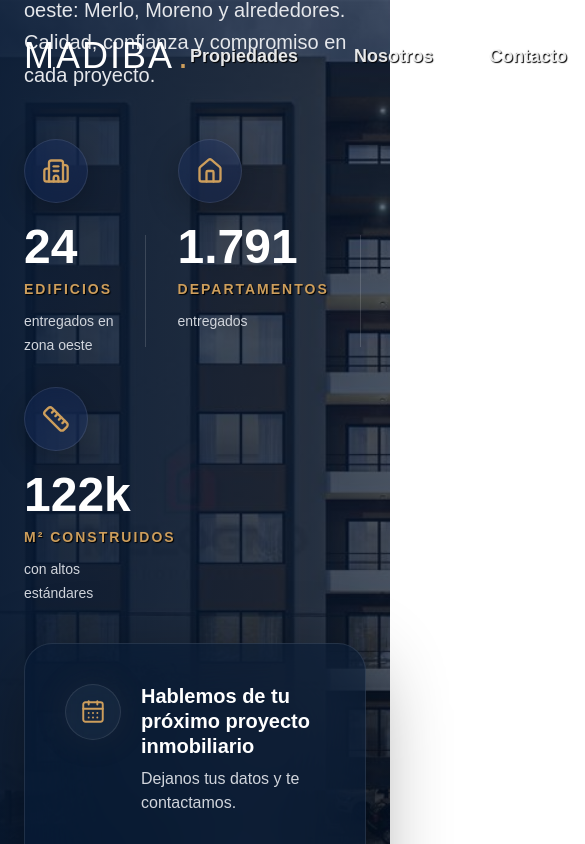
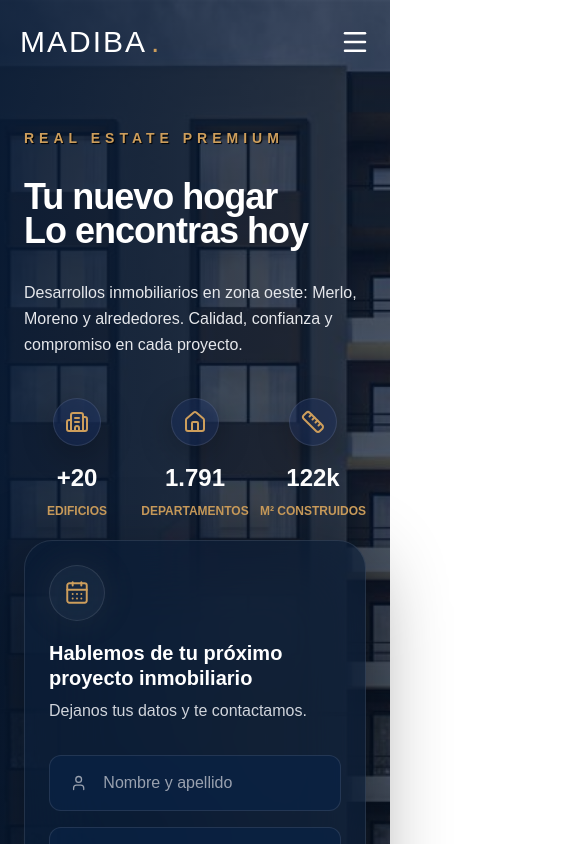
Before and after one commit to gasucar/madiba, a Next.js app in the folder apps/web/: page / in a window 390 px wide. Shown: the top 844 px of the page, 585 px wide, since content can reach past the window. Built offline with nearby package versions, Linux system fonts and the light colour scheme.

Commit message:
feat(hero): add responsive hero, stats animations and lead form UI

```diff
--- a/apps/web/src/components/ui/container.tsx
+++ b/apps/web/src/components/ui/container.tsx
@@ -4,7 +4,17 @@ export default function Container({
   children: React.ReactNode
 }) {
   return (
-    <div className="max-w-7xl mx-auto px-6">
+    <div
+      className="
+      mx-auto
+      w-full
+      max-w-360
+
+      px-5
+      sm:px-6
+      lg:px-8
+      "
+    >
       {children}
     </div>
   )
--- a/apps/web/src/features/hero/components/hero-content.tsx
+++ b/apps/web/src/features/hero/components/hero-content.tsx
@@ -9,14 +9,14 @@ export default function HeroContent() {
           Real Estate Premium
         </span>
 
-        <div className="h-px w-28 bg-[#CD9E5C]/60" />
+        <div className="hidden md:block h-px w-28 bg-[#CD9E5C]/60" />
       </div>
 
       {/* Título */}
       <h1
         className="
         text-4xl
-        md:text-5xl
+        sm:text-5xl
         xl:text-6xl
         font-bold
         leading-[0.95]
@@ -31,9 +31,11 @@ export default function HeroContent() {
       {/* Descripción */}
       <p
         className="
-        mt-8
+        my-8
         max-w-xl
-        text-xl
+        text-base
+        sm:text-lg
+        md:text-xl
         leading-relaxed
         text-gray-200
         "
--- a/apps/web/src/features/hero/components/hero-form/hero-form-button.tsx
+++ b/apps/web/src/features/hero/components/hero-form/hero-form-button.tsx
@@ -37,7 +37,8 @@ export default function HeroFormButton() {
       bg-[#CD9E5C]
 
       font-semibold
-      text-lg
+      text-base
+      sm:text-lg
 
       text-[#071A35]
 
--- a/apps/web/src/features/hero/components/hero-form/hero-form-header.tsx
+++ b/apps/web/src/features/hero/components/hero-form/hero-form-header.tsx
@@ -2,7 +2,7 @@ import { CalendarDays } from 'lucide-react'
 
 export default function HeroFormHeader() {
   return (
-    <div className="flex items-start gap-5">
+    <div className="flex flex-col sm:flex-row items-start gap-5">
       {/* Icon */}
       <div
         className="
--- a/apps/web/src/features/hero/components/hero-form/hero-form.tsx
+++ b/apps/web/src/features/hero/components/hero-form/hero-form.tsx
@@ -9,7 +9,10 @@ export default function HeroForm() {
     <div
       className="
       relative
-      ml-auto
+      mx-auto
+      lg:ml-auto
+      mb-10
+      md:mb-0
 
       w-full
       max-w-130
@@ -27,7 +30,9 @@ export default function HeroForm() {
 
       shadow-[0_25px_80px_rgba(0,0,0,0.45)]
 
-      p-10
+      p-6
+      sm:p-8
+      lg:p-10
       "
     >
       <HeroFormHeader />
--- a/apps/web/src/features/hero/components/hero-section.tsx
+++ b/apps/web/src/features/hero/components/hero-section.tsx
@@ -6,7 +6,7 @@ import HeroForm from './hero-form/hero-form'
 
 export default function HeroSection() {
   return (
-    <section className="relative h-[120vh] w-full">
+    <section className="relative min-h-screen lg:h-[120vh] w-full">
       {/* Imagen de fondo */}
       <div className="absolute inset-0">
         <Image
@@ -31,8 +31,8 @@ export default function HeroSection() {
       </div>
 
       {/* Contenido */}
-      <div className="relative z-10 h-full flex items-center">
-        <div className="max-w-7xl mx-auto w-full px-6 grid grid-cols-1 md:grid-cols-2 gap-10 items-center">
+      <div className="relative z-10 flex items-center min-h-screen pt-32 lg:pt-12">
+        <div className="max-w-7xl mx-auto w-full px-6 grid grid-cols-1 lg:grid-cols-2 gap-10 items-center">
           <HeroContent />
           <HeroForm />
         </div>
--- a/apps/web/src/features/hero/components/hero-stat-number.tsx
+++ b/apps/web/src/features/hero/components/hero-stat-number.tsx
@@ -5,12 +5,14 @@ import CountUp from 'react-countup'
 type HeroStatNumberProps = {
   end: number
   suffix?: string
+  prefix?: string
   separator?: string
 }
 
 export default function HeroStatNumber({
   end,
   suffix,
+  prefix,
   separator,
 }: HeroStatNumberProps) {
   return (
@@ -20,6 +22,7 @@ export default function HeroStatNumber({
       duration={2.5}
       separator={separator}
       suffix={suffix}
+      prefix={prefix}
     />
   )
 }
--- a/apps/web/src/features/hero/components/hero-stats.tsx
+++ b/apps/web/src/features/hero/components/hero-stats.tsx
@@ -1,74 +1,146 @@
 import { Building2, Home, Ruler } from 'lucide-react'
 import HeroStatNumber from './hero-stat-number'
+import { motion } from 'framer-motion'
 
 export default function HeroStats() {
   const stats = [
     {
-      icon: <Building2 size={28} color="#CD9E5C" />,
-      value: 24,
+      icon: <Building2 size={24} color="#CD9E5C" />,
+      value: 20,
       label: 'Edificios',
-      description: ['entregados en', 'zona oeste'],
+      prefix: '+',
     },
     {
-      icon: <Home size={28} color="#CD9E5C" />,
+      icon: <Home size={24} color="#CD9E5C" />,
       value: 1791,
       label: 'Departamentos',
-      description: ['entregados'],
     },
     {
-      icon: <Ruler size={28} color="#CD9E5C" />,
+      icon: <Ruler size={24} color="#CD9E5C" />,
       value: 122,
       suffix: 'k',
-      label: 'M² construidos',
-      description: ['con altos', 'estándares'],
+      label: 'M² Construidos',
     },
   ]
 
   return (
-    <div className="flex flex-wrap gap-8 pt-12">
-      {stats.map((stat, index) => (
     <div
-          key={index}
-          className="relative flex items-start gap-6 pr-8"
+      className="
+      mt-10
+
+      grid
+      grid-cols-3
+
+      gap-3
+      md:gap-6
+      lg:gap-12
+
+      w-full
+      "
     >
-          {/* Separador */}
-          {index !== stats.length - 1 && (
-            <div className="absolute right-0 top-24 h-28 w-px bg-white/15" />
-          )}
+      {stats.map((stat) => (
+        <motion.div
+          key={stat.label}
+          initial={{
+            opacity: 0,
+            y: 40,
+          }}
+          animate={{
+            opacity: 1,
+            y: 0,
+          }}
+          transition={{
+            duration: 0.7,
+            delay: stats.findIndex(
+              (s) => s.label === stat.label
+            ) * 0.15,
+            ease: 'easeOut',
+          }}
+          className="
+            flex
+            flex-col
 
-          <div>
+            items-center
+            "
+        >
+
           {/* Icono */}
-            <div className="mb-5 flex h-16 w-16 items-center justify-center rounded-full border border-white/10 bg-blue-900/20 backdrop-blur-xl shadow-[0_8px_32px_rgba(0,0,0,0.25)]">
+          <div
+            className="
+            mb-4
+
+            flex
+            h-12
+            w-12
+
+            md:h-14
+            md:w-14
+
+            lg:h-16
+            lg:w-16
+
+            items-center
+            justify-center
+
+            rounded-full
+
+            border
+            border-white/10
+
+            bg-blue-900/20
+
+            backdrop-blur-xl
+
+            shadow-[0_8px_32px_rgba(0,0,0,0.25)]
+            "
+          >
             {stat.icon}
           </div>
 
           {/* Número */}
-            <p className="text-5xl font-bold text-white">
+          <p
+            className="
+            text-2xl
+            md:text-3xl
+            lg:text-4xl
+
+            font-bold
+            text-white
+
+            text-center
+            "
+          >
             <HeroStatNumber
               end={stat.value}
               suffix={stat.suffix}
+              prefix={stat.prefix}
               separator="."
             />
           </p>
 
           {/* Label */}
-            <p className="mt-2 text-sm font-semibold text-shadow-black text-shadow-[1px_0.5px_1px] uppercase tracking-[2px] text-[#CD9E5C]">
+          <p
+            className="
+            mt-2
+
+            text-[12px]
+            md:text-sm
+            lg:text-lg
+
+            font-bold
+            md:font-semibold
+
+            uppercase
+
+
+            text-[#CD9E5C]
+
+            text-center
+            "
+          >
             {stat.label}
           </p>
-
-            {/* Descripción */}
-            <div className="mt-3 space-y-1">
-              {stat.description.map((line, i) => (
-                <p
-                  key={i}
-                  className="text-sm text-gray-300"
-                >
-                  {line}
-                </p>
-              ))}
-            </div>
-          </div>
-        </div>
+        </motion.div>
       ))}
     </div>
   )
--- a/apps/web/src/features/navbar/navbar.tsx
+++ b/apps/web/src/features/navbar/navbar.tsx
@@ -1,8 +1,8 @@
 'use client'
 
-import { useEffect, useState } from 'react'
-
+import { Menu, X } from 'lucide-react'
 import Container from '@/components/ui/container'
+import { useState } from 'react'
 
 const links = [
   'Propiedades',
@@ -11,6 +11,8 @@ const links = [
 ]
 
 export default function Navbar() {
+
+  const [open, setOpen] = useState(false)
 
   return (
     <nav
@@ -26,12 +28,16 @@ export default function Navbar() {
         }
       `}
     >
+
       <Container>
-        <div className="flex items-center justify-between py-8">
+        <div className="flex items-center justify-between py-6">
+
+          {/* Logo SIEMPRE visible */}
           <div className="select-none">
             <h1
               className="
-        text-4xl
+              text-3xl
+              lg:text-4xl
               font-light
               tracking-[2px]
               text-white
@@ -42,7 +48,8 @@ export default function Navbar() {
             </h1>
           </div>
 
-          <div className="flex items-center gap-16">
+          {/* Desktop */}
+          <div className="hidden lg:flex items-center gap-16">
             <div className="flex items-center gap-14">
               {links.map((link) => (
                 <a
@@ -54,7 +61,8 @@ export default function Navbar() {
             transition-all
             duration-300
             font-bold
-        text-shadow-black text-shadow-[1px_0.5px_1px]
+            text-shadow-black
+            text-shadow-[1px_0.5px_1px]
             hover:text-[#CD9E5C]
             "
                 >
@@ -62,20 +70,15 @@ export default function Navbar() {
                 </a>
               ))}
             </div>
+
             <button
               className="
               h-12
-
               px-10
-
               rounded-xl
-
               bg-[#CD9E5C]
-
               text-[#071A35]
-
               font-semibold
-
               transition-all
               duration-300
               cursor-pointer
@@ -86,8 +89,63 @@ export default function Navbar() {
               Comenzar
             </button>
           </div>
+
+          {/* Mobile */}
+          <button
+            onClick={() => setOpen(!open)}
+            className="
+            lg:hidden
+            text-white
+            "
+          >
+            {open ? <X size={30} /> : <Menu size={30} />}
+          </button>
         </div>
       </Container>
+      {
+        open && (
+          <div
+            className="
+            lg:hidden
+
+            rounded-2xl
+
+            border
+            border-white/10
+
+            bg-[#071A35]/95
+
+            backdrop-blur-xl
+
+            p-6
+            "
+          >
+            <div className="flex flex-col gap-6">
+              {links.map((link) => (
+                <a
+                  key={link}
+                  href="#"
+                  className="text-white text-lg"
+                >
+                  {link}
+                </a>
+              ))}
+
+              <button
+                className="
+                h-12
+                rounded-xl
+                bg-[#CD9E5C]
+                text-[#071A35]
+                font-semibold
+                "
+              >
+                Comenzar
+              </button>
+            </div>
+          </div>
+        )
+      }
     </nav>
   )
 }
```
Lines whose indentation alone changed are shown as unchanged.
